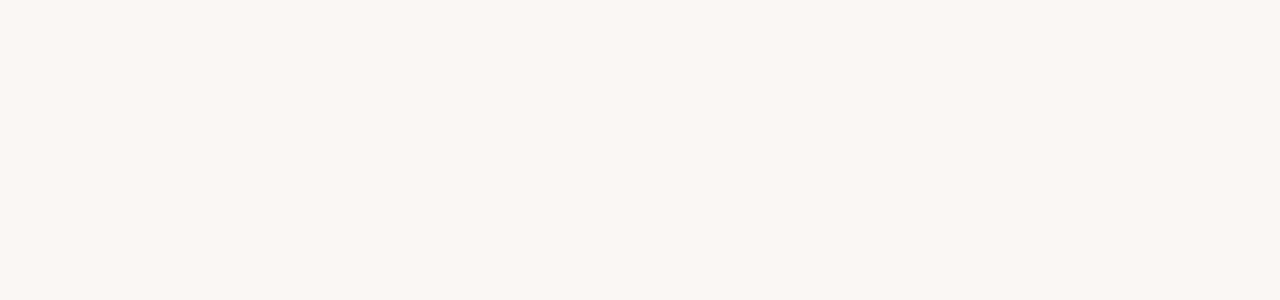
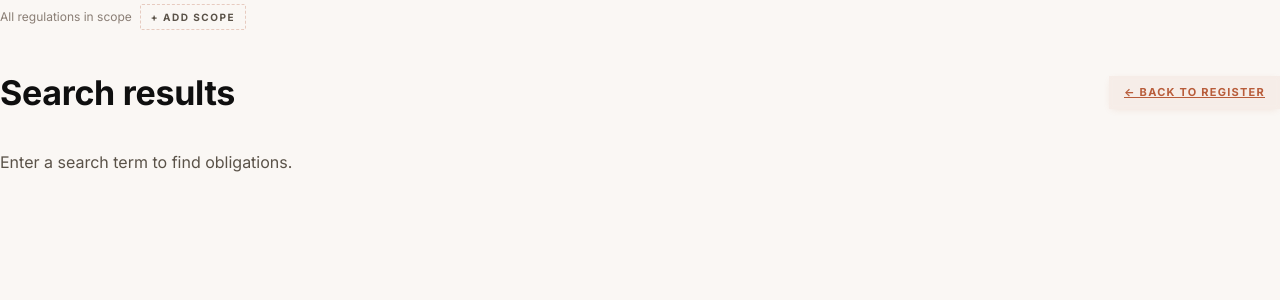
Before and after one commit to dirardm/obligai-current, a Next.js app in the folder web/: page /register/search in a window 1280 px wide. Before the commit this address had no page. Shown: the top 300 px of the page. Built offline with nearby package versions, Linux system fonts and the light colour scheme.

Commit message:
register: add search results page

```diff
--- /dev/null
+++ b/web/src/app/(app)/register/search/page.tsx
@@ -0,0 +1,107 @@
+import Link from "next/link";
+import { OBLIGATIONS } from "@/data/obligations";
+import { REGULATIONS } from "@/data/registry";
+import ScopeControl from "@/components/product/ScopeControl";
+import StatusBadge from "@/components/product/StatusBadge";
+import CompletenessBar from "@/components/product/CompletenessBar";
+import Icon from "@/components/ui/Icon";
+
+const REG_MAP = Object.fromEntries(REGULATIONS.map((r) => [r.id, r]));
+
+export default async function SearchPage({
+  searchParams,
+}: {
+  searchParams: Promise<{ q?: string }>;
+}) {
+  const { q = "" } = await searchParams;
+  const query = q.toLowerCase().trim();
+
+  const results = query
+    ? OBLIGATIONS.filter((o) => {
+        const reg = REG_MAP[o.regulationId];
+        return (
+          o.id.toLowerCase().includes(query) ||
+          o.summary.toLowerCase().includes(query) ||
+          (reg?.shortLabel ?? o.regulationId).toLowerCase().includes(query) ||
+          o.framework.toLowerCase().includes(query) ||
+          (o.assignedTo ?? "").toLowerCase().includes(query)
+        );
+      })
+    : [];
+
+  return (
+    <div>
+      <ScopeControl />
+
+      <div className="flex-between mt-4 mb-3">
+        <div>
+          <h1 className="t-h1">Search results</h1>
+          {query && (
+            <p className="t-secondary t-small mt-1">
+              {results.length} result{results.length !== 1 ? "s" : ""} for &ldquo;{q}&rdquo;
+            </p>
+          )}
+        </div>
+        <Link href="/register" className="btn btn-ghost btn--size-sm">
+          ← Back to register
+        </Link>
+      </div>
+
+      {!query ? (
+        <p className="t-secondary">Enter a search term to find obligations.</p>
+      ) : results.length === 0 ? (
+        <div className="empty-state">
+          <div className="empty-state__icon">
+            <Icon name="search" />
+          </div>
+          <p className="empty-state__title">No results found</p>
+          <p className="empty-state__body">
+            No obligations match &ldquo;{q}&rdquo;. Try a different search term.
+          </p>
+        </div>
+      ) : (
+        <div className="table-wrap">
+          <table className="table" aria-label={`Search results for ${q}`}>
+            <thead className="table-header">
+              <tr>
+                <th scope="col">ID</th>
+                <th scope="col">Regulation</th>
+                <th scope="col">Framework</th>
+                <th scope="col">Summary</th>
+                <th scope="col">Status</th>
+                <th scope="col">Completeness</th>
+                <th scope="col">Deadline</th>
+                <th scope="col">Assigned</th>
+              </tr>
+            </thead>
+            <tbody>
+              {results.map((o) => {
+                const reg = REG_MAP[o.regulationId];
+                return (
+                  <tr key={o.id}>
+                    <td className="mono">
+                      <Link href={`/register/${o.id}`}>{o.id}</Link>
+                    </td>
+                    <td>
+                      <span className={`badge--regulation badge--${o.regulationId}`}>
+                        {reg?.shortLabel ?? o.regulationId}
+                      </span>
+                    </td>
+                    <td className="t-secondary">{o.framework}</td>
+                    <td className="t-secondary">{o.summary}</td>
+                    <td><StatusBadge status={o.status} /></td>
+                    <td className="numeric">
+                      <CompletenessBar value={o.completeness} />
+                    </td>
+                    <td className="mono">{o.deadline ?? "—"}</td>
+                    <td>{o.assignedTo ?? "—"}</td>
+                  </tr>
+                );
+              })}
+            </tbody>
+          </table>
+        </div>
+      )}
+    </div>
+  );
+}
```
